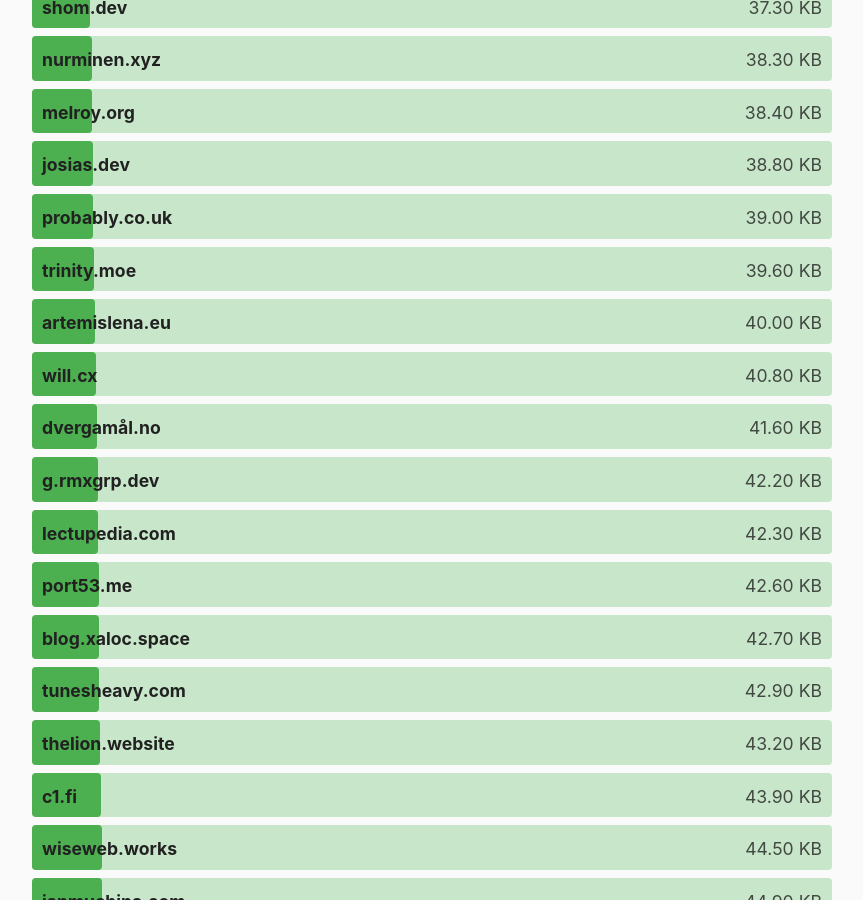
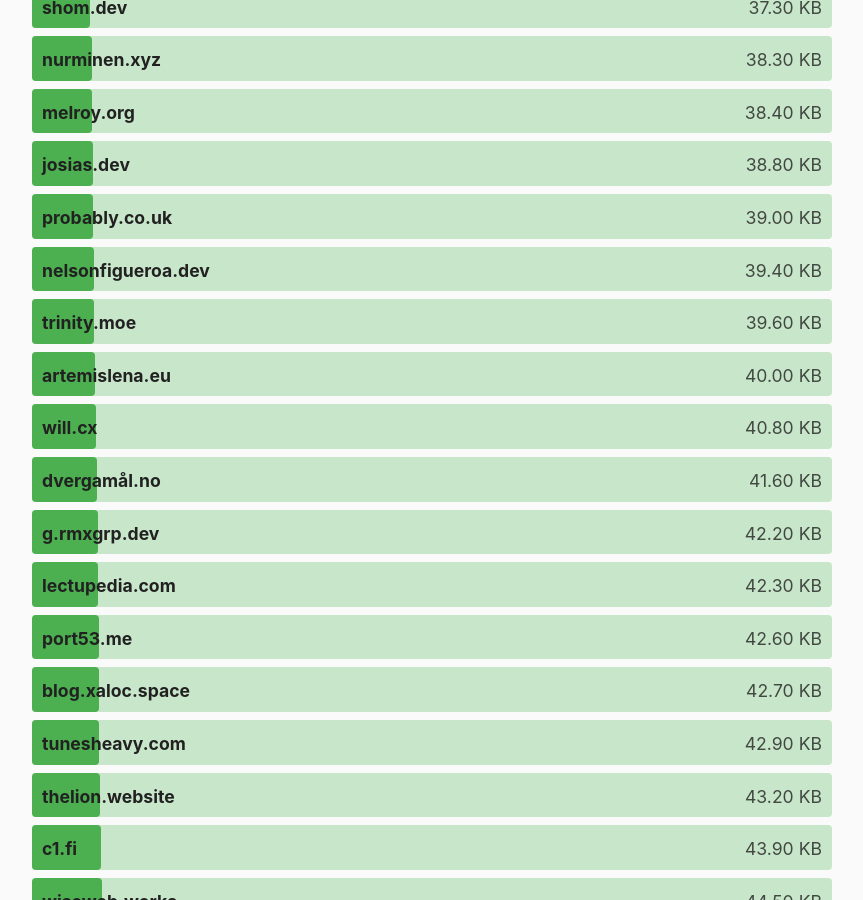
Before and after one commit to kevquirk/512kb.club, a Jekyll site: the page built from index.md, in a window 1280 px wide and 900 px high, scrolled down 9741 px. Shown: the whole window, without its empty margins (208-1071 px from the left). Built offline with Jekyll 4.4.1, drawn with Linux system fonts in a browser that asks for light colours.

Commit message:
Add nelsonfigueroa.dev

```diff
--- a/_data/sites.yml
+++ b/_data/sites.yml
@@ -1453,6 +1453,11 @@
   size: 51.5
   last_checked: 2022-05-06
 
+- domain: nelsonfigueroa.dev
+  url: https://nelsonfigueroa.dev/
+  size: 39.4
+  last_checked: 2022-05-25
+
 - domain: nequalsonelifestyle.com
   url: https://nequalsonelifestyle.com/
   size: 73.5
```
